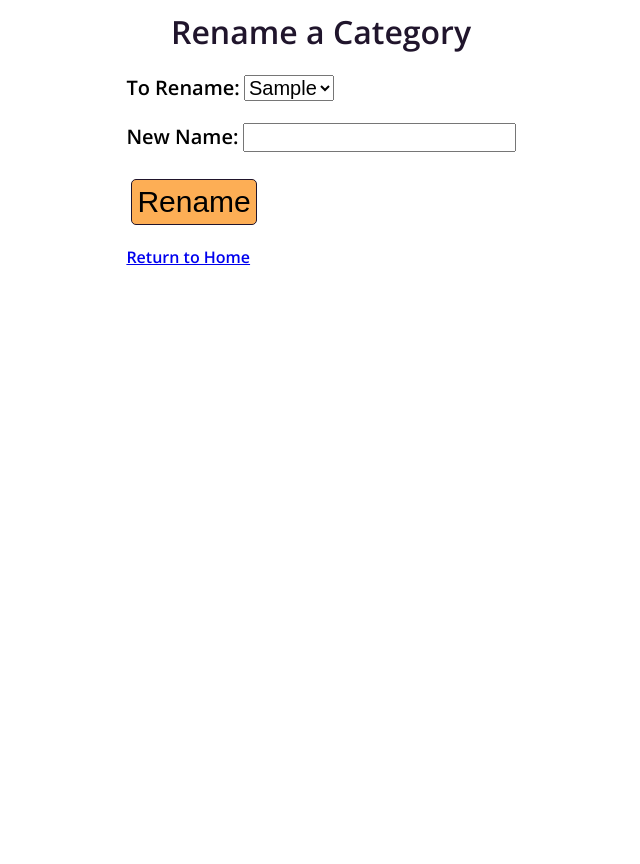
After one commit to Brendon-Hablutzel/Todo-App, a Flask app: page /rename in a window 1280 px wide. The commit adds this page. Shown: the whole page, without its empty margins (319-959 px from the left). Run offline with Flask 2, Linux system fonts and the light colour scheme; tables that the repository leaves empty hold one stand-in row (values such as "Sample post").

Commit message:
ability to rename categories

```diff
--- a/app.py
+++ b/app.py
@@ -74,5 +74,26 @@ def remove(todo_id):
         return render_template('remove.html', todo=todo)
 
 
+@app.route('/rename', methods=['GET', 'POST'])
+def rename():
+    db_session = db_session = scoped_session(sessionmaker(bind=db.engine))
+    todos = db_session.query(db.Todo).all()
+    current_categories = list(set([todo.category for todo in todos]))
+    if request.method == "POST":
+        old_category = request.form.get('old')
+        new_category = request.form.get('new')
+        if not old_category or not new_category:
+            abort(400)
+        else:
+            new_category = new_category.lower()
+            to_update = db_session.query(db.Todo).filter_by(category=old_category).all()
+            for todo in to_update:
+                todo.category = new_category
+            db_session.commit()
+            return redirect(url_for('index'))
+    else:
+        return render_template('rename.html', current_categories=current_categories)
+
+
 if __name__ == "__main__":
-    app.run(host='0.0.0.0', port=80)
+    app.run()
--- a/static/home.css
+++ b/static/home.css
@@ -95,12 +95,12 @@ header h1 {
 }
 
 
-#add-todo-button,#download-button {
+#add-todo-button,#download-button,#rename-button {
     transition: 0.3s;
     height: 120px;
 }
 
-#download-button {
+#download-button,#rename-button {
     margin-right: 15px;
 }
 
--- /dev/null
+++ b/static/rename.css
@@ -0,0 +1,45 @@
+:root {
+    --one: #20152c;
+    --two: #633e5a;
+    --three: #cb95aa;
+    --four: #fdae55;
+    --five: #658cc8;
+}
+
+
+
+body {
+    font-family: 'Open Sans', sans-serif;
+    font-weight: bold;
+    background-color: linear-gradient(to bottom right, white, lightgray);
+    margin: 10px;
+}
+
+header {
+    text-align: center;
+    color: var(--one);
+}
+
+main {
+    display: flex;
+    justify-content: center;
+    height: 100%;
+}
+
+form * {
+    font-size: 20px;
+}
+
+
+#rename {
+    background-color: var(--four);
+    font-size: 30px;
+    margin: 5px;
+    padding: 5px;
+    border: 1px solid var(--one);
+    border-radius: 5px;
+}
+
+#rename:hover {
+    cursor: pointer
+}
--- a/templates/home.html
+++ b/templates/home.html
@@ -9,6 +9,7 @@
         <header>
             <h1>Todo ({{ current_category.capitalize() }})</h1>
             <div>
+                <a href="{{ url_for('rename') }}"><img src="/static/images/rename.png" id="rename-button"></a>
                 {% if current_category == "all" %}
                 <a href="{{ url_for('download') }}"><img src="/static/images/download.png" id="download-button"></a>
                 {% else %}
--- /dev/null
+++ b/templates/rename.html
@@ -0,0 +1,31 @@
+<html>
+    <head>
+        <title>Rename a Category</title>
+        <link rel="stylesheet" href="static/rename.css">
+        <link rel="preconnect" href="https://fonts.gstatic.com">
+        <link href="https://fonts.googleapis.com/css2?family=Open+Sans:wght@600&display=swap" rel="stylesheet">
+    </head>
+    <body>
+        <header>
+            <h1 style="text-align:center;">Rename a Category</h1>
+        </header>
+        <main style="display:flex;justify-content:center;">
+            <div id="container">
+                <form method="post">
+                    <label for="old">To Rename:</label>
+                    <select name="old" id="old">
+                        {% for category in current_categories %}
+                        <option value="{{ category }}">{{ category }}</option>
+                        {% endfor %}
+                    </select>
+                    <br><br>
+                    <label for="new">New Name:</label>
+                    <input type="text" name="new" id="new" required>
+                    <br><br>
+                    <input type="submit" value="Rename" id="rename">
+                </form>
+                <a href="{{ url_for('index') }}" id="cancel">Return to Home</a>
+            </div>
+        </main>
+    </body>
+</html>
```
Also changed, not shown: static/images/rename.png (added).
